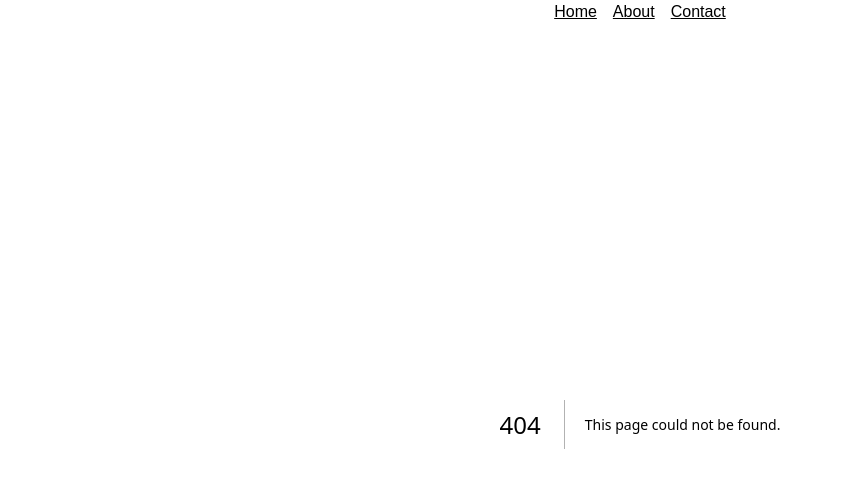
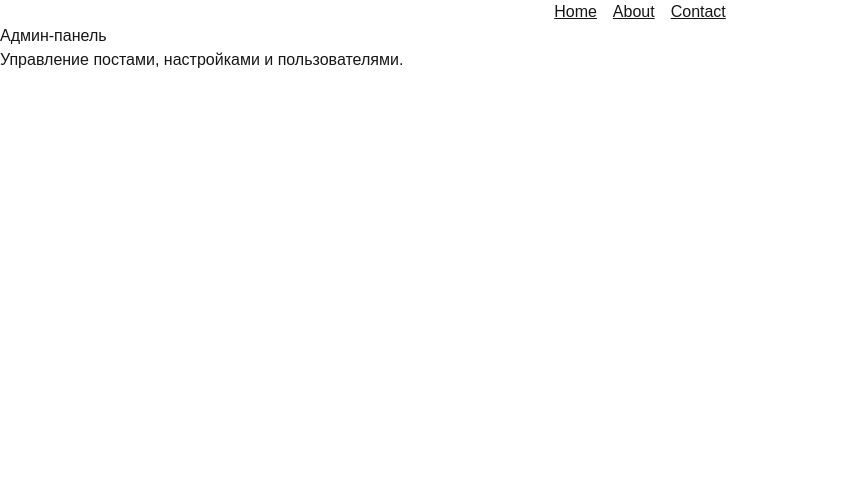
Before and after one commit to alex-yte/next-learn-app, a Next.js app: page /dashboard in a window 1280 px wide. Before the commit this address had no page. Shown: the top 488 px of the page, without its empty margins (0-843 px from the left). Built offline with nearby package versions, Linux system fonts and the light colour scheme.

Commit message:
feat!: create directories for a blog/cms

```diff
--- /dev/null
+++ b/app/(admin)/dashboard/page.tsx
@@ -0,0 +1,8 @@
+export default function DashboardPage() {
+    return (
+      <main>
+        <h1>Админ-панель</h1>
+        <p>Управление постами, настройками и пользователями.</p>
+      </main>
+    );
+  }
--- /dev/null
+++ b/app/(admin)/posts/page.tsx
@@ -0,0 +1,8 @@
+export default function PostsPage() {
+    return (
+      <main>
+        <h1>Админ-панель</h1>
+        <p>Управление постами</p>
+      </main>
+    );
+  }
--- a/app/about/page.tsx
+++ b/app/(public)/about/page.tsx
@@ -3,6 +3,7 @@ export default function AboutPage() {
     return (
         <section>
             <h1 className="text-xl">About Page</h1>
+            <p>Это CMS-платформа на Next.js 15.</p>
         </section>
     );
 }
--- /dev/null
+++ b/app/(public)/blog/page.tsx
@@ -0,0 +1,8 @@
+export default function BlogPage() {
+    return (
+      <section>
+        <h1>Блог</h1>
+        <p>Здесь будут посты.</p>
+      </section>
+    );
+  }
```
Also changed, not shown: app/(public)/contact/page.tsx (renamed from app/contact/page.tsx), 1 other file (tests, documents, lock files or other folders).
